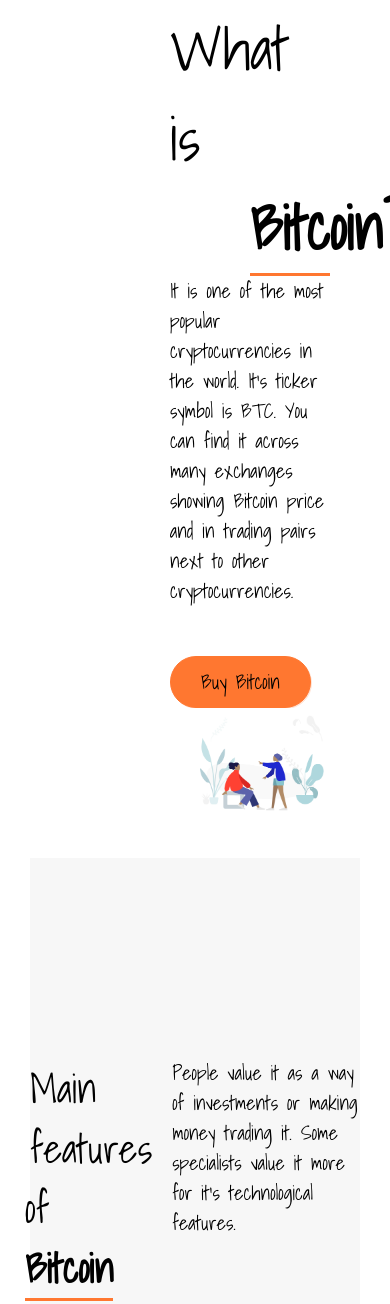
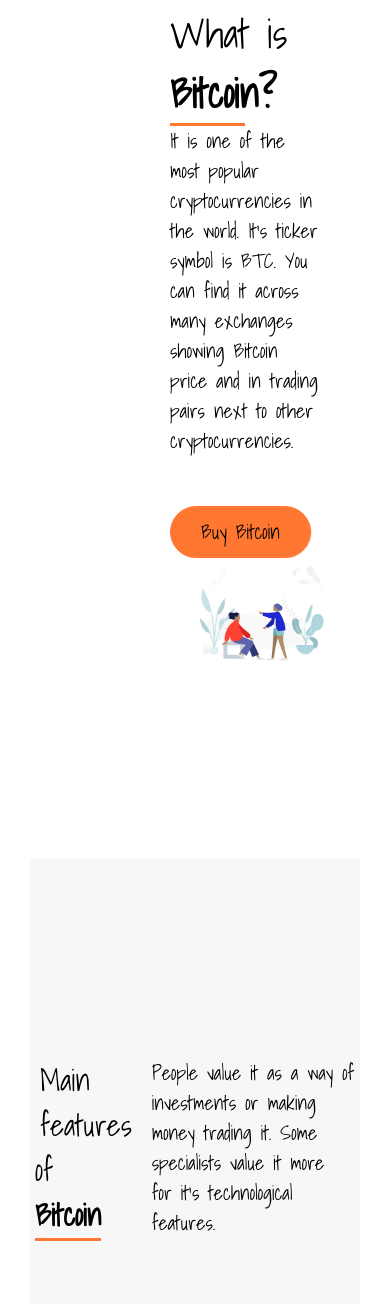
Before and after one commit to glamboyosa/DZT, a website: page index.html in a window 390 px wide. Shown: the part 82-1386 px from the top of the page. Drawn offline with Linux system fonts and the light colour scheme; files whose address does not match are found by name.

Commit message:
sorted out responsive issues on galaxy a series sized phones

```diff
--- a/sass/base/_base.scss
+++ b/sass/base/_base.scss
@@ -13,4 +13,5 @@
   padding: 3rem;
   font-family: 'Shadows Into Light', cursive;
   line-height: 1.5;
+  overflow-x: hidden;
 }
--- a/sass/base/_typography.scss
+++ b/sass/base/_typography.scss
@@ -24,6 +24,7 @@
 
   &-secondary {
     font-size: 4rem;
+    margin-left: 1rem;
 
     &__main {
       font-weight: 500;
@@ -59,3 +60,24 @@
     text-align: center;
   }
 }
+
+@media only screen and (max-width:900px) {
+  .heading {
+    &__primary {
+      font-size: 4rem;
+
+      &--sub {
+        transform: translateX(0);
+      }
+    }
+
+    &-secondary {
+      font-size: 3rem;
+      margin-left: 1rem;
+    }
+
+    &__tertiary {
+      font-size: 2.5rem;
+    }
+  }
+}
--- a/sass/components/_trade.scss
+++ b/sass/components/_trade.scss
@@ -33,5 +33,9 @@
     top: 90%;
     left: 50%;
     transform: translate(-50%, -50%);
+
+    & a:link {
+      font-size: 1.6rem;
+    }
   }
 }
```
Also changed, not shown: css/style.css.
